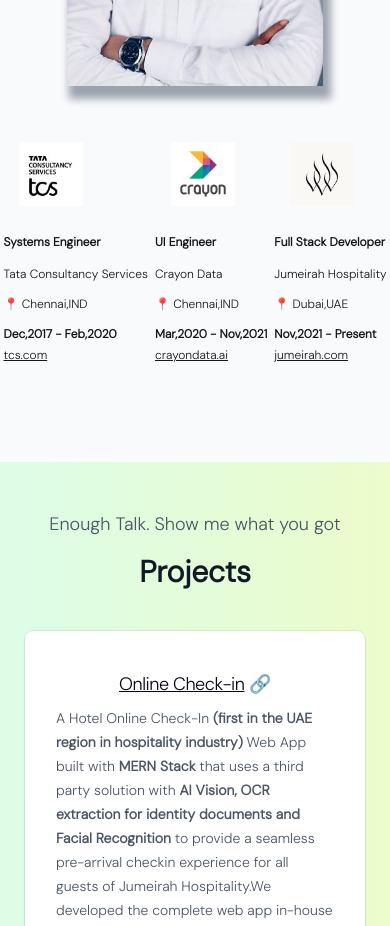
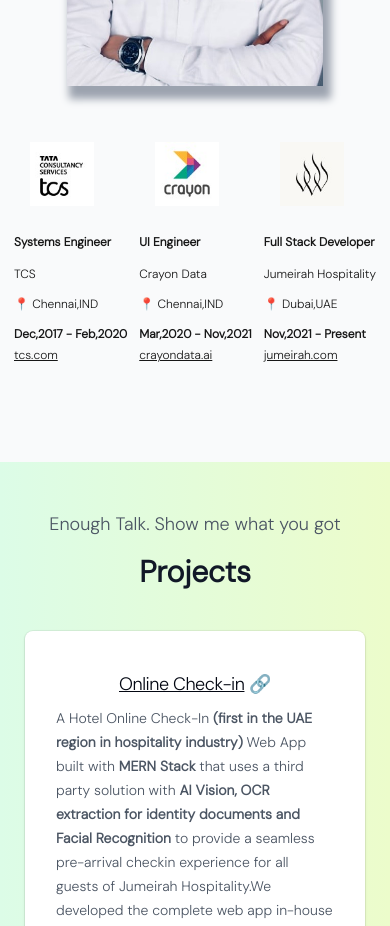
Before and after one commit to ARVINDTRONICS/arvindportfolionextjs, a Next.js app: page / in a window 390 px wide. Shown: the part 2500-3426 px from the top of the page. Built offline with nearby package versions, Linux system fonts and the light colour scheme.

Commit message:
adjust mobile view

```diff
--- a/src/components/Experience/index.tsx
+++ b/src/components/Experience/index.tsx
@@ -15,7 +15,7 @@
       text: "tcs.com",
     },
     title: "Systems Engineer",
-    company: "Tata Consultancy Services",
+    company: "TCS",
     period: " Dec,2017 - Feb,2020",
   },
 
@@ -50,10 +50,10 @@
         <Image src={Arvind} className="w-full h-full " alt="dev" />
       </div>
       <div className="w-full lg:w-3/5 flex   lg:justify-center rounded-md items-center  py-10 ">
-        <ol className="w-full flex justify-around lg:justify-center items-center ">
+        <ol className="w-full flex justify-around lg:justify-center items-center px-2">
           {EXPERIENCE.map((each, index) => {
             return (
-              <li key={index} className="relative mb-6 sm:mb-0  lg:mx-0 ">
+              <li key={index} className="relative mb-6 sm:mb-0  lg:mx-0  ">
                 <div className="flex items-center">
                   <div className="z-10 flex items-center justify-center w-24 h-24 bg-transparent-100 rounded-md ring-0 ring-yellow-700 sm:ring-8 shrink-0">
                     <Image src={each.logo} className="w-16 h-16 lg:w-24 lg:h-24" alt="logo" />
```
